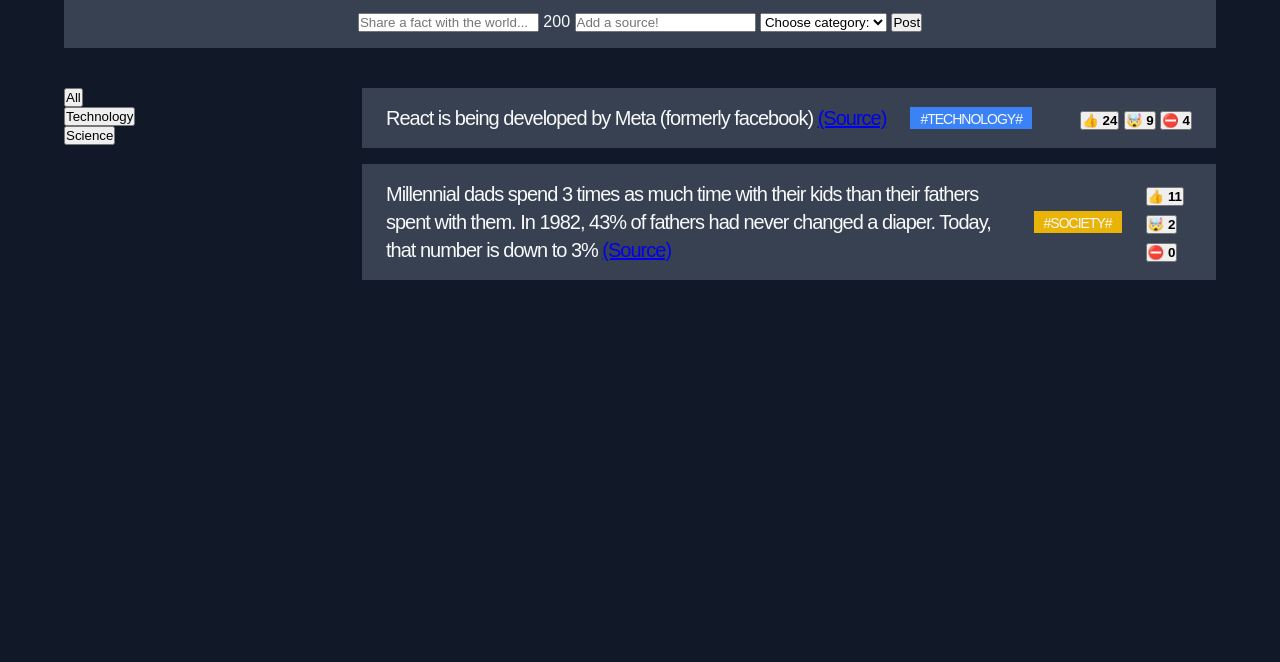
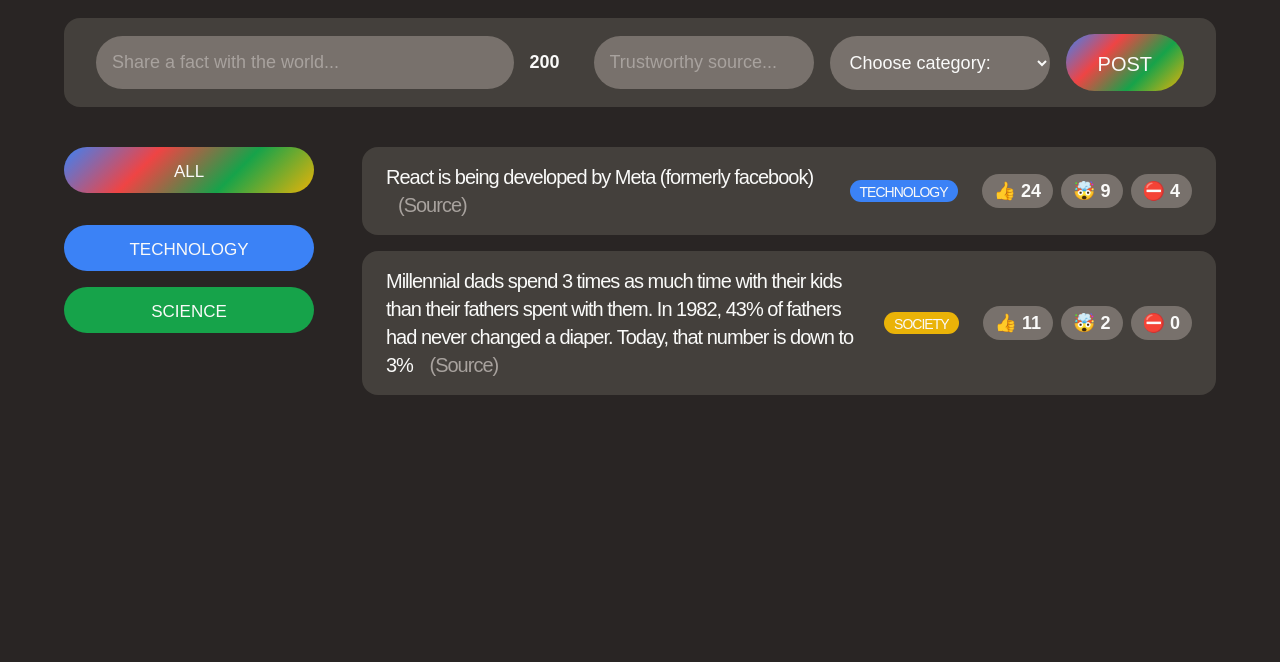
Before and after one commit to Tav-ish/today-I-learned, a plain HTML site: page index.html in a window 1280 px wide. Shown: the part 138-800 px from the top of the page. Drawn offline with Linux system fonts and the light colour scheme; a web font is replaced by a local one.

Commit message:
lots of new stuff

```diff
--- a/index.html
+++ b/index.html
@@ -4,80 +4,111 @@
     <meta charset="UTF-8" />
     <meta http-equiv="X-UA-Compatible" content="IE=edge" />
     <meta name="viewport" content="width=device-width, initial-scale=1.0" />
-    <link rel="preconnect" href="https://fonts.googleapis.com">
-<link rel="preconnect" href="https://fonts.gstatic.com" crossorigin>
-<link href="https://fonts.googleapis.com/css2?family=Coiny&family=Sono:wght@400;600;700&display=swap" rel="stylesheet">
+
+    <link rel="preconnect" href="https://fonts.googleapis.com" />
+    <link rel="preconnect" href="https://fonts.gstatic.com" crossorigin />
+    <link
+      href="https://fonts.googleapis.com/css2?family=Coiny&family=Sono:wght@400;600&display=swap"
+      rel="stylesheet"
+    />
 
     <link href="style.css" rel="stylesheet" />
+    <title>Today I Learned!</title>
   </head>
   <body>
-    <div class="container"
+    <div class="container">
       <header class="header">
         <div class="logo">
-        <img src="logo.png" height="68" width="68" alt="Today I learned logo" />
+          <img
+            src="logo.png"
+            height="68"
+            width="68"
+            alt="Today I Learned Logo"
+          />
           <h1>Today I Learned</h1>
-
         </div>
 
-      <button>Share a fact</button>
+        <button class="btn btn-large">Share a fact</button>
       </header>
 
       <form class="fact-form">
         <input type="text" placeholder="Share a fact with the world..." />
         <span>200</span>
-      <input type="text" placeholder="Add a source!" />
+        <input type="text" placeholder="Trustworthy source..." />
         <select>
           <option value="">Choose category:</option>
           <option value="technology">Technology</option>
           <option value="science">Science</option>
           <option value="finance">Finance</option>
         </select>
-      <button>Post</button>
+        <button class="btn btn-large">Post</button>
       </form>
 
       <main class="main">
         <aside>
           <ul>
-        <li><button>All</button></li>
-        <li><button>Technology</button></li>
-        <li><button>Science</button></li>
-      <ul>
+            <li class="category">
+              <button class="btn btn-all-categories">All</button>
+            </li>
+            <li class="category">
+              <button
+                class="btn btn-category"
+                style="background-color: #3b82f6"
+              >
+                Technology
+              </button>
+            </li>
+            <li class="category">
+              <button
+                class="btn btn-category"
+                style="background-color: #16a34a"
+              >
+                Science
+              </button>
+            </li>
+          </ul>
         </aside>
 
         <section>
           <ul>
             <li class="fact">
-          <p >
+              <p>
                 React is being developed by Meta (formerly facebook)
-            <a href="https://opensource.fb.com/" target="_blank">(Source)</a>
-
-
+                <a
+                  class="source"
+                  href="https://opensource.fb.com/"
+                  target="_blank"
+                  >(Source)</a
+                >
               </p>
-          <span class="tag" style="background-color: #3b82f6;">#technology#</span>
+              <span class="tag" style="background-color: #3b82f6"
+                >technology</span
+              >
               <div class="vote-buttons">
-            <button>👍 <strong>24</strong></button>
-            <button>🤯 <strong>9</strong></button>
-            <button>⛔ <strong>4</strong></button>
+                <button>👍 24</button>
+                <button>🤯 9</button>
+                <button>⛔️ 4</button>
               </div>
             </li>
+
             <li class="fact">
-          <p >
+              <p>
                 Millennial dads spend 3 times as much time with their kids than
                 their fathers spent with them. In 1982, 43% of fathers had never
                 changed a diaper. Today, that number is down to 3%
+
                 <a
+                  class="source"
                   href="https://www.mother.ly/parenting/millennial-dads-spend-more-time-with-their-kids"
                   target="_blank"
                   >(Source)</a
                 >
-
-
               </p>
-          <span class="tag" style="background-color: #eab308;">#society#</span>
-          <div class="vote-buttons" >
-            <button>👍 <strong>11</strong></button>
-            <button>🤯 <strong>2</strong></button>
-            <button>⛔ <strong>0</strong></button>
+              <span class="tag" style="background-color: #eab308">society</span>
+              <div class="vote-buttons">
+                <button>👍 11</button>
+                <button>🤯 2</button>
+                <button>⛔️ 0</button>
               </div>
             </li>
           </ul>
--- a/style.css
+++ b/style.css
@@ -5,12 +5,13 @@
 }
 
 body {
-  background-color: #111827;
-  color: #f9fafb;
+  background-color: #292524;
+  color: #fafaf9;
   font-family: "Sono", sans-serif;
   padding: 48px 64px;
 }
 
+/* MAIN LAYOUT */
 .container {
   max-width: 1500px;
   margin: 0 auto;
@@ -18,11 +19,24 @@ body {
 
 .header {
   margin-bottom: 40px;
-
   display: flex;
   align-items: center;
   justify-content: space-between;
 }
+
+.main {
+  display: grid;
+  grid-template-columns: 250px 1fr;
+  gap: 48px;
+}
+
+@media (max-width: 900px) {
+  .main {
+    grid-template-columns: 1fr;
+  }
+}
+
+/* ELEMENTS */
 
 .logo {
   display: flex;
@@ -35,38 +49,38 @@ body {
   height: 68px;
 }
 
-.fact-form {
-  background-color: #374151;
-  margin-bottom: 40px;
-  padding: 16px 40px;
-  text-align: center;
-}
-
-.main {
-  display: grid;
-  grid-template-columns: 250px 1fr;
-  gap: 48px;
-}
-
 h1 {
   font-size: 42px;
   text-transform: uppercase;
-  text-align: center;
   font-family: "Coiny", sans-serif;
+  line-height: 1;
   margin-top: 6px;
+}
+
+.category {
+  margin-bottom: 16px;
 }
 
 .fact {
   font-size: 20px;
   line-height: 1.4;
-  background-color: #374151;
+  background-color: #44403c;
   margin-bottom: 16px;
   padding: 16px 24px;
   letter-spacing: -1px;
+  border-radius: 16px;
 
   display: flex;
   align-items: center;
   gap: 24px;
+}
+
+@media (max-width: 1200px) {
+  .fact {
+    flex-direction: column;
+    align-items: flex-end;
+    gap: 12px;
+  }
 }
 
 .tag {
@@ -76,12 +90,133 @@ h1 {
   padding-top: 3px;
   padding-left: 10px;
   padding-right: 10px;
+  border-radius: 100px;
 }
 
 .vote-buttons {
   margin-left: auto;
+  flex-shrink: 0;
+
+  display: flex;
+  gap: 8px;
+}
+
+.vote-buttons button {
+  border: none;
+  background-color: #78716c;
+  font-size: 18px;
+  padding: 6px 12px;
+  border-radius: 100px;
+  color: inherit;
+  font-family: inherit;
+  font-weight: 600;
+  cursor: pointer;
+  transition: 0.3s;
+}
+
+.vote-buttons button:hover {
+  background-color: #292524;
 }
 
 ul {
   list-style: none;
 }
+
+.source:link,
+.source:visited {
+  color: #a8a29e;
+  text-decoration: none;
+  margin-left: 12px;
+  transition: 0.3s;
+}
+
+.source:hover,
+.source:active {
+  color: #3b82f6;
+}
+
+.btn {
+  border: none;
+  font-family: "Coiny", sans-serif;
+  line-height: 1;
+  text-transform: uppercase;
+  font-size: 17px;
+  padding: 16px 0 13px;
+  background-image: linear-gradient(135deg, #3b82f6, #ef4444, #16a34a, #eab308);
+  color: inherit;
+  border-radius: 100px;
+  cursor: pointer;
+  transition: 0.3s;
+}
+
+.btn:hover {
+  transform: scale(110%) rotate(-2deg);
+}
+
+.btn-large {
+  font-size: 20px;
+  padding: 20px 32px 17px;
+}
+
+.btn-all-categories {
+  margin-bottom: 16px;
+  width: 100%;
+}
+
+.btn-category {
+  width: 100%;
+  background-image: none;
+}
+
+/* FORM */
+.fact-form {
+  background-color: #44403c;
+  margin-bottom: 40px;
+  padding: 16px 32px;
+  display: flex;
+  align-items: center;
+  gap: 16px;
+  border-radius: 16px;
+}
+
+.fact-form input,
+.fact-form select {
+  width: 220px;
+  background-color: #78716c;
+  border: none;
+  border-radius: 100px;
+  padding: 16px;
+  font-size: 18px;
+  color: inherit;
+  font-family: inherit;
+}
+
+.fact-form input::placeholder {
+  color: #a8a29e;
+}
+
+.fact-form input:first-child {
+  flex-grow: 1;
+}
+
+.fact-form span {
+  font-weight: 600;
+  font-size: 18px;
+  margin-right: 18px;
+}
+
+@media (max-width: 1000px) {
+  body {
+    padding: 32px 48px;
+  }
+
+  .fact-form {
+    flex-direction: column;
+    align-items: stretch;
+  }
+
+  .fact-form input,
+  .fact-form select {
+    width: auto;
+  }
+}
```
Lines whose indentation alone changed are shown as unchanged.
